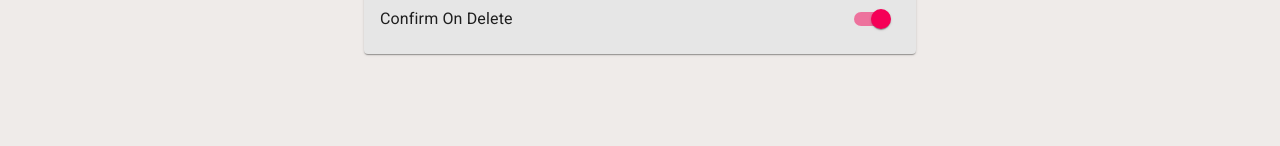
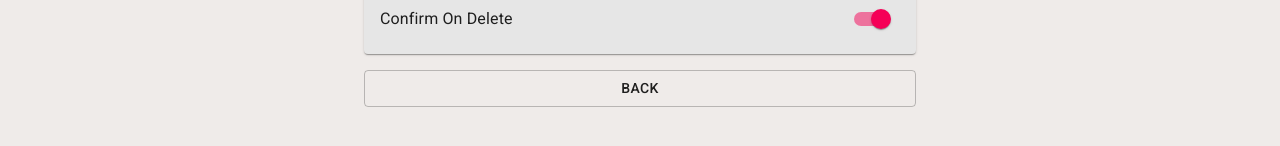
Before and after one commit to openXapps/web-apps-bookmarker-mui, a React (Create React App) app: page /apps/bookmarker/settings in a window 1280 px wide. Shown: the part 214-360 px from the top of the page. Built offline with nearby package versions, Linux system fonts and the light colour scheme.

Commit message:
Added Back button

```diff
--- a/src/components/Category/CategoryComponent.js
+++ b/src/components/Category/CategoryComponent.js
@@ -4,6 +4,7 @@ import Typography from '@material-ui/core/Typography';
 import Paper from '@material-ui/core/Paper';
 import Container from '@material-ui/core/Container';
 import Box from '@material-ui/core/Box';
+import Button from '@material-ui/core/Button';
 import IconButton from '@material-ui/core/IconButton';
 import List from '@material-ui/core/List';
 import ListItem from '@material-ui/core/ListItem';
@@ -59,6 +60,12 @@ const CategoryComponent = ({ history }) => {
           ) : (null)}
         </List>
       </Paper>
+      <Box mt={2} />
+      <Button
+        variant="outlined"
+        fullWidth
+        onClick={() => history.goBack()}
+      >Back</Button>
     </Container>
   );
 };
--- a/src/components/Settings/SettingsComponent.js
+++ b/src/components/Settings/SettingsComponent.js
@@ -1,7 +1,9 @@
 import React from 'react';
+
 import Switch from '@material-ui/core/Switch';
 import Typography from '@material-ui/core/Typography';
 import Box from '@material-ui/core/Box';
+import Button from '@material-ui/core/Button';
 import Container from '@material-ui/core/Container';
 
 import { context } from '../../context/StoreProvider';
@@ -10,7 +12,7 @@ import { storageObject } from '../../utilities/defaultdata';
 import { useStyles } from './SettingsStyles';
 import { Paper } from '@material-ui/core';
 
-const Settings = () => {
+const Settings = ({ history }) => {
   const classes = useStyles();
   const [state, dispatch] = React.useContext(context);
   const settings = getSettings().data;
@@ -63,6 +65,12 @@ const Settings = () => {
           />
         </Box> */}
       </Paper>
+      <Box mt={2} />
+      <Button
+        variant="outlined"
+        fullWidth
+        onClick={() => history.goBack()}
+      >Back</Button>
     </Container>
   );
 };
```
